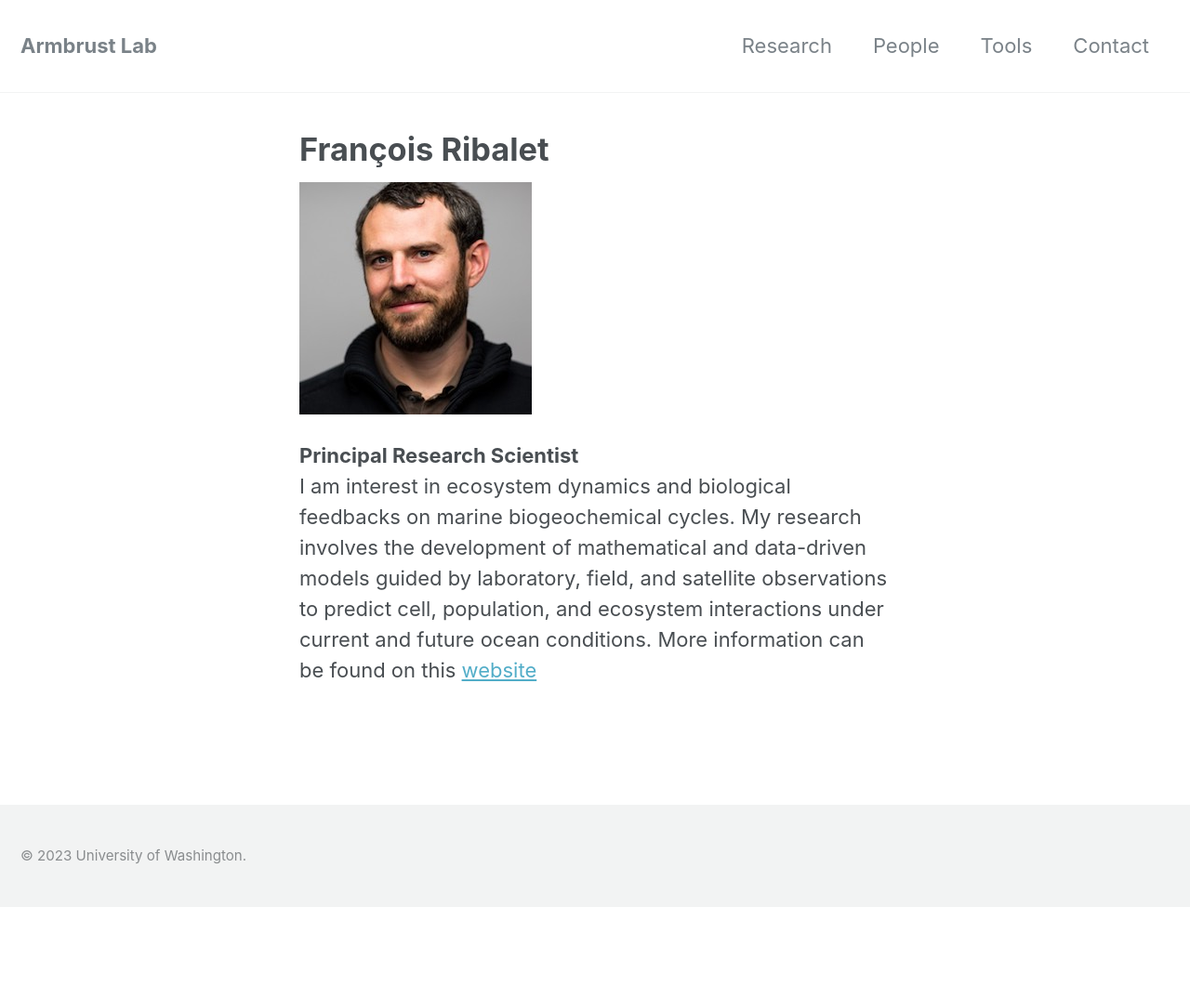
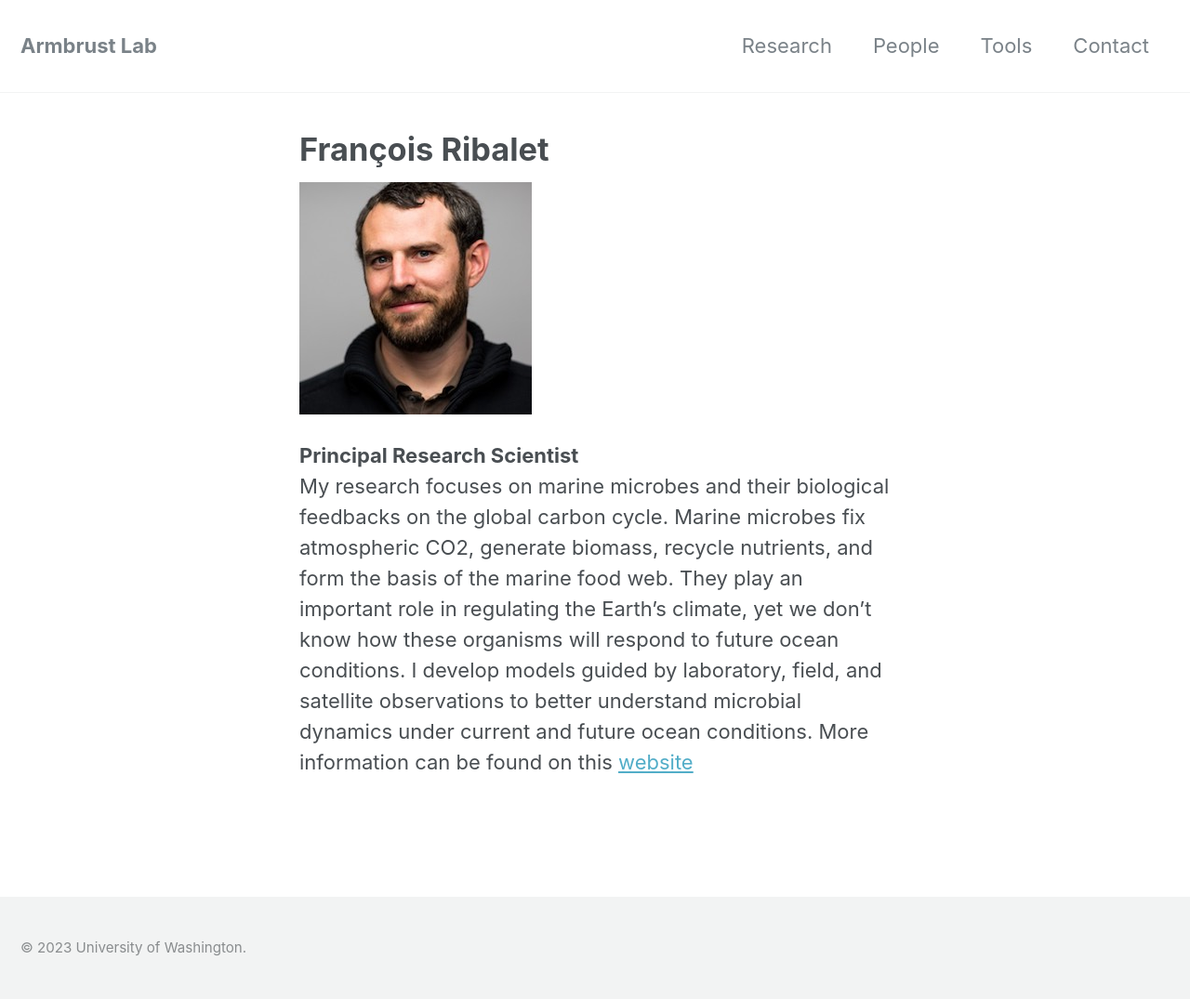
Before and after one commit to armbrustlab/armbrustlab.github.io, a Jekyll site: the page built from collections/_people/ribalet.md, in a window 1280 px wide. Shown: the whole page at 93% size. Built offline with Jekyll 4.4.1, drawn with Linux system fonts in a browser that asks for light colours; nearby versions of some CDN libraries; before the commit the page ends 976 px from its top, so only the background shows below that.

Commit message:
Update ribalet.md

```diff
--- a/collections/_people/ribalet.md
+++ b/collections/_people/ribalet.md
@@ -4,5 +4,5 @@ title: François Ribalet
 ![François Ribalet]({% link /assets/images/Francois-Ribalet-528x528.jpg %})
 
 **Principal Research Scientist**
-I am interest in ecosystem dynamics and biological feedbacks on marine biogeochemical cycles. My research involves the development of mathematical and data-driven models guided by laboratory, field, and satellite observations to predict cell, population, and ecosystem interactions under current and future ocean conditions.
+My research focuses on marine microbes and their biological feedbacks on the global carbon cycle. Marine microbes fix atmospheric CO2, generate biomass, recycle nutrients, and form the basis of the marine food web. They play an important role in regulating the Earth’s climate, yet we don’t know how these organisms will respond to future ocean conditions. I develop models guided by laboratory, field, and satellite observations to better understand microbial dynamics under current and future ocean conditions.
 More information can be found on this [website](https://seaflow.netlify.com/)
```
